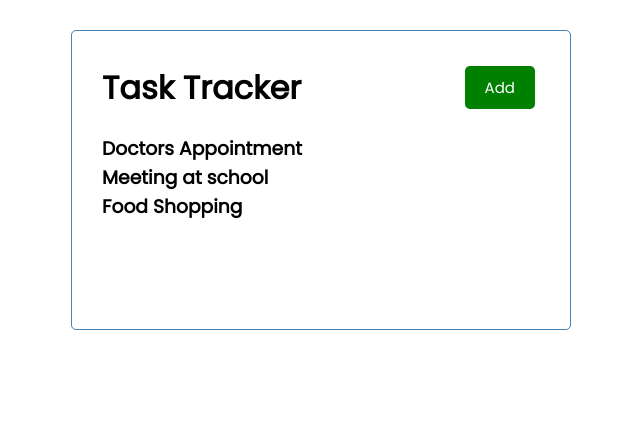
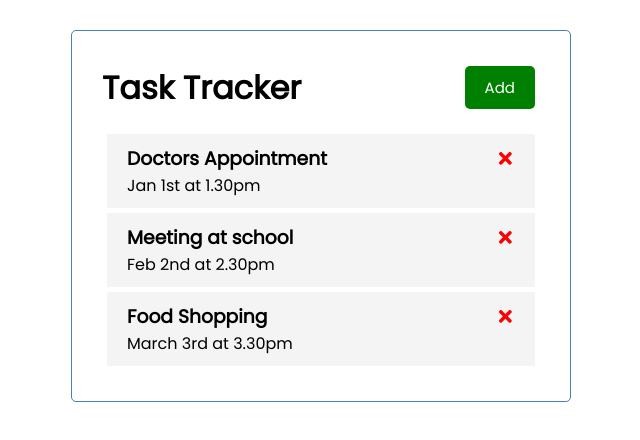
Before and after one commit to cdhairya/task-tracker-react, a React (Create React App) app: page / in a window 1280 px wide. Shown: the top 440 px of the page, without its empty margins (319-959 px from the left). Built offline with nearby package versions, Linux system fonts and the light colour scheme.

Commit message:
Tasks component

```diff
--- a/package.json
+++ b/package.json
@@ -8,6 +8,7 @@
     "@testing-library/user-event": "^13.5.0",
     "react": "^18.2.0",
     "react-dom": "^18.2.0",
+    "react-icons": "^4.6.0",
     "react-scripts": "5.0.1",
     "web-vitals": "^2.1.4"
   },
--- /dev/null
+++ b/src/components/Task.js
@@ -0,0 +1,14 @@
+import { FaTimes } from "react-icons/fa";
+
+const Task = ({ task }) => {
+  return (
+    <div className="task">
+      <h3>
+        {task.text} <FaTimes style={{ color: "red", cursor: "pointer" }} />
+      </h3>
+      <p>{task.day}</p>
+    </div>
+  );
+};
+
+export default Task;
--- a/src/components/Tasks.js
+++ b/src/components/Tasks.js
@@ -1,8 +1,10 @@
+import Task from "./Task";
+
 const Tasks = ({ tasks }) => {
   return (
     <>
       {tasks.map((task) => (
-        <h3 key={task.id}>{task.text}</h3>
+        <Task key={task.id} task={task} />
       ))}
     </>
   );
--- a/src/index.css
+++ b/src/index.css
@@ -54,18 +54,18 @@
   width: 100%;
 }
 
-.event{
+.task{
   background: #f4f4f4;
   margin: 5px;
   padding: 10px 20px;
   cursor: pointer;
 }
 
-.event.reminder{
+.task.reminder{
   border-left: 5px solid green;
 }
 
-.event h3{
+.task h3{
   display: flex;
   align-items: center;
   justify-content: space-between;
```
Also changed, not shown: 1 other file (tests, documents, lock files or other folders).
